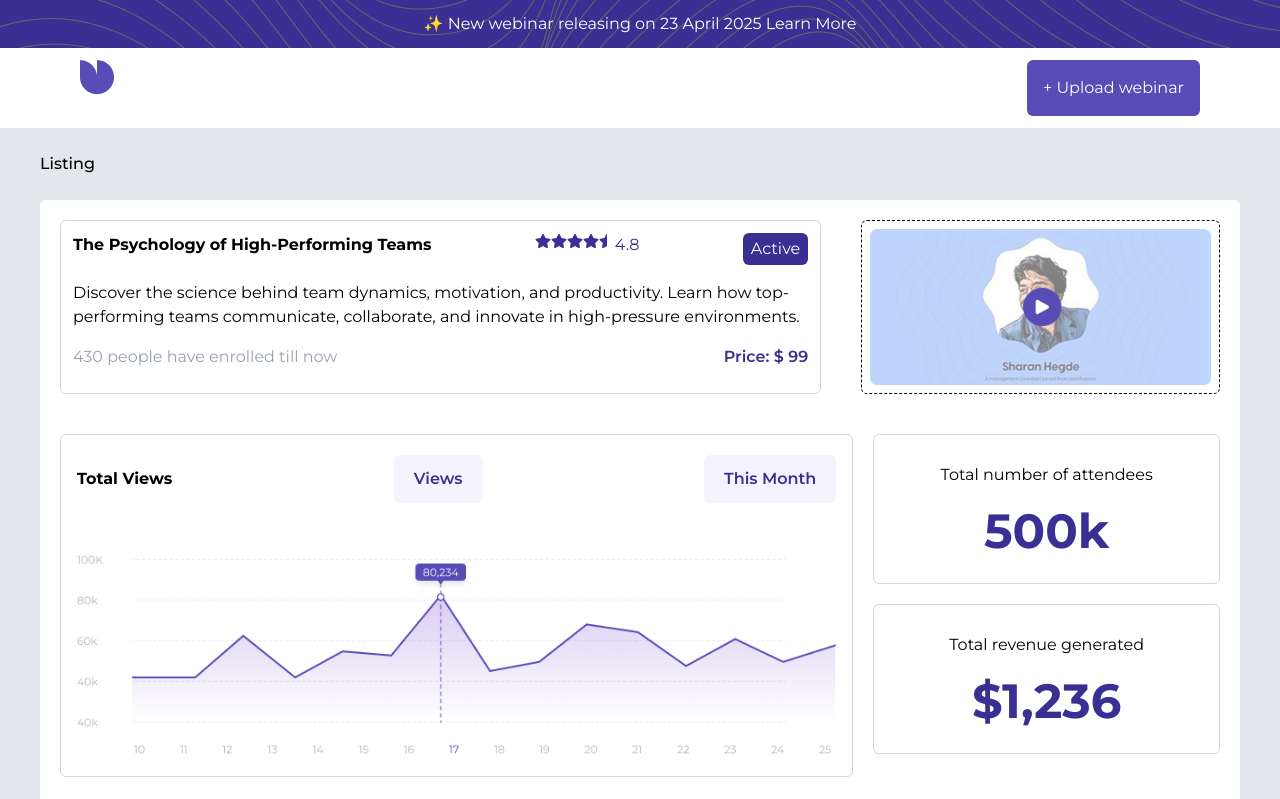
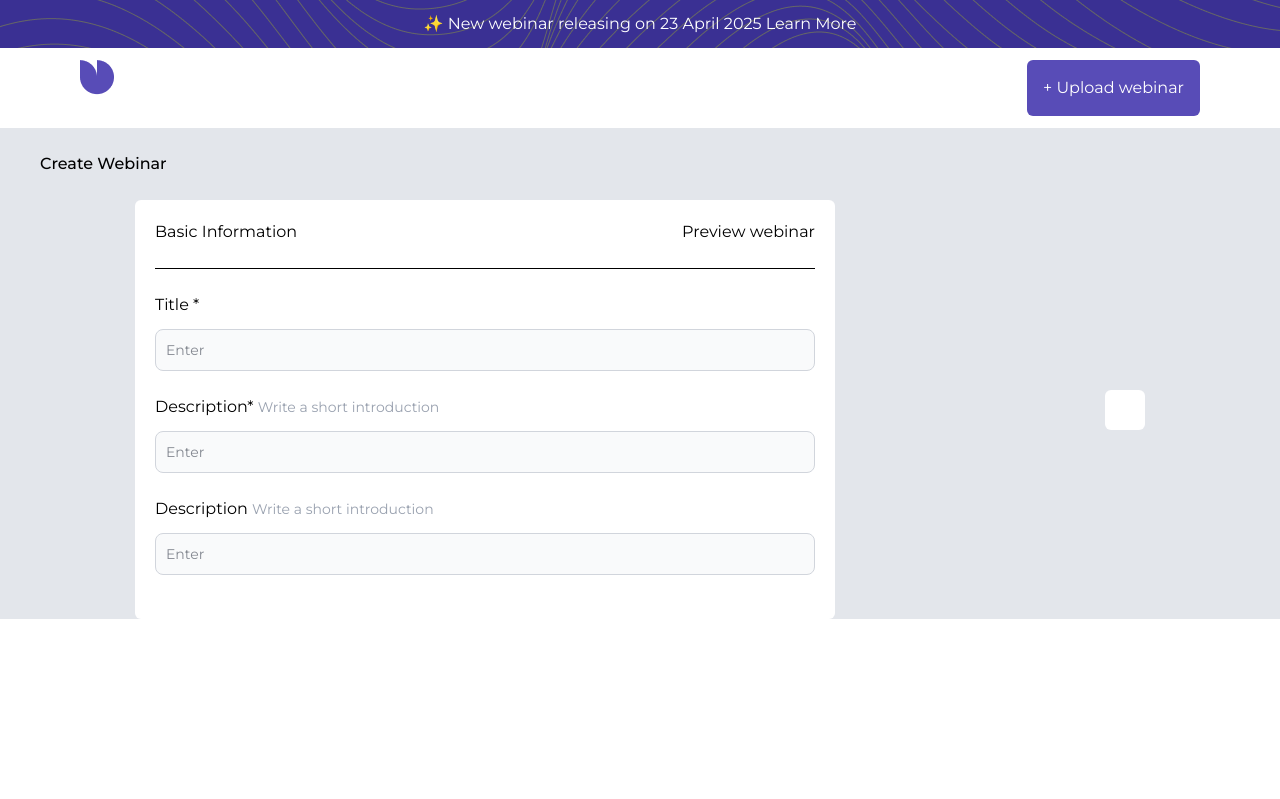
Before and after one commit to NajimuddinS/xohani, a React (Vite) app: page /form in a window 1280 px wide. Shown: the top 799 px of the page. Built offline with nearby package versions, Linux system fonts and the light colour scheme.

Commit message:
files added

```diff
--- a/src/App.jsx
+++ b/src/App.jsx
@@ -1,19 +1,17 @@
-import { useState } from 'react'
-import Header from './components/Header'
-import Navbar from './components/Navbar'
-import Dashboard from './components/Dashboard'
-import './App.css'
+import Home from "./pages/Home";
+import Form from "./pages/Form";
+import "./App.css";
+import { BrowserRouter, Routes, Route } from "react-router-dom";
 
 function App() {
   return (
-    <>
-      <div>
-        <Header/>
-        <Navbar/>
-        <Dashboard/>
-      </div>
-    </>
-  )
+    <BrowserRouter>
+      <Routes>
+        <Route path="/" element={<Home />} />
+        <Route path="/form" element={<Form />} />
+      </Routes>
+    </BrowserRouter>
+  );
 }
 
-export default App
+export default App;
--- a/src/components/Dashboard.jsx
+++ b/src/components/Dashboard.jsx
@@ -3,6 +3,7 @@ import thumb from "../assets/thumb.png";
 import graph from "../assets/graph.png";
 import { FaStar } from "react-icons/fa";
 import { FaStarHalf } from "react-icons/fa";
+import { useNavigate } from "react-router-dom";
 
 const Dashboard = () => {
   const [data, setData] = useState({
@@ -44,17 +45,33 @@ const Dashboard = () => {
     },
   ]);
 
+  let navigate = useNavigate();
+
+  //   function handleNavigate(){
+
+  //   }
+
   return (
     <div className="bg-[#e3e6eb]">
       <br />
       <div className="custom-dashboard font-medium">Listing</div>
       <br />
       <div className="custom-dashboard rounded-md mt-5 ml-5 mr-5 gap-5 bg-white p-5 ">
+        <button
+          onClick={() => {
+            navigate("/form");
+          }}
+          className="bg-[#584CB7] p-4 rounded-md text-white mb-10"
+        >
+          Go to Form Page
+        </button>
+
         {/* 1st Row */}
         <div className="custom-dashboard flex gap-10">
           <div className="border border-gray-300 rounded-md p-3 flex flex-col gap-4">
             <div className="flex justify-between">
               <h1 className="font-bold">{data.title}</h1>
+              <div className="flex items-center gap-4">
                 <div className="flex text-[#3A3093]">
                   <FaStar />
                   <FaStar />
@@ -66,6 +83,7 @@ const Dashboard = () => {
                 <button className="bg-[#3A3093] rounded-md p-1 pl-2 pr-2 text-white">
                   Active
                 </button>
+              </div>
             </div>
             <div>
               <h1>{data.description}</h1>
@@ -142,7 +160,7 @@ const Dashboard = () => {
           <div className="border border-gray-300 rounded-md p-3 flex flex-col gap-4">
             <div className="flex justify-between">
               <h1 className="font-bold">{data.title}</h1>
-              <div className="flex gap-10 align-center">
+              <div className="flex gap-10 items-center gap-4">
                 <div className="flex text-[#3A3093]">
                   <FaStar />
                   <FaStar />
--- /dev/null
+++ b/src/pages/Form.jsx
@@ -0,0 +1,65 @@
+import React from "react";
+import Header from "../components/Header";
+import Navbar from "../components/Navbar";
+
+const Form = () => {
+  return (
+    <div>
+      <Header />
+      <Navbar />
+
+      <div className="bg-[#e3e6eb]">
+        <br />
+        <div className="custom-dashboard font-medium">Create Webinar</div>
+        <br />
+        <div className="flex">
+          <div className="custom-dashboard rounded-md mt-5 ml-5 mr-5 gap-5 bg-white p-5 w-[700px]">
+            <div className="flex justify-between">
+              <p>Basic Information</p>
+              <p>Preview webinar</p>
+            </div>
+            <br />
+            <hr />
+            <br />
+            <label htmlFor="">Title *</label>
+            <div class="mb-5">
+              <div class="mb-6">
+                <input
+                  placeholder="Enter"
+                  type="text"
+                  id="base-input"
+                  class="mt-3 bg-gray-50 border border-gray-300 text-gray-900 text-sm rounded-lg focus:ring-blue-500 focus:border-blue-500 block w-full p-2.5 light:bg-gray-700 light:border-gray-600 light:placeholder-gray-400 light:text-white light:focus:ring-blue-500 light:focus:border-blue-500"
+                />
+              </div>
+            </div>
+            <label htmlFor="">Description* <span className="text-sm text-gray-400">{"Write a short introduction"}</span></label>
+            <div class="mb-5">
+              <div class="mb-6">
+                <input
+                  placeholder="Enter"
+                  type="text"
+                  id="base-input"
+                  class="mt-3 bg-gray-50 border border-gray-300 text-gray-900 text-sm rounded-lg focus:ring-blue-500 focus:border-blue-500 block w-full p-2.5 light:bg-gray-700 light:border-gray-600 light:placeholder-gray-400 light:text-white light:focus:ring-blue-500 light:focus:border-blue-500"
+                />
+              </div>
+            </div>
+            <label htmlFor="">Description <span className="text-sm text-gray-400">{"Write a short introduction"}</span></label>
+            <div class="mb-5">
+              <div class="mb-6">
+                <input
+                  placeholder="Enter"
+                  type="textfie"
+                  id="large-input"
+                  class="mt-3 bg-gray-50 border border-gray-300 text-gray-900 text-sm rounded-lg focus:ring-blue-500 focus:border-blue-500 block w-full p-2.5 light:bg-gray-700 light:border-gray-600 light:placeholder-gray-400 light:text-white light:focus:ring-blue-500 light:focus:border-blue-500"
+                />
+              </div>
+            </div>
+          </div>
+          <div className="custom-dashboard rounded-md mt-5 ml-5 mr-5 gap-5 bg-white p-5 "></div>
+        </div>
+      </div>
+    </div>
+  );
+};
+
+export default Form;
--- a/src/pages/Home.jsx
+++ b/src/pages/Home.jsx
@@ -1,10 +1,15 @@
 import React from 'react'
+import { useState } from 'react'
 import Header from '../components/Header'
+import Navbar from '../components/Navbar'
+import Dashboard from '../components/Dashboard'
 
 const Home = () => {
   return (
     <div>
         <Header/>
+        <Navbar/>
+        <Dashboard/>
     </div>
   )
 }
```
Lines whose indentation alone changed are shown as unchanged.
